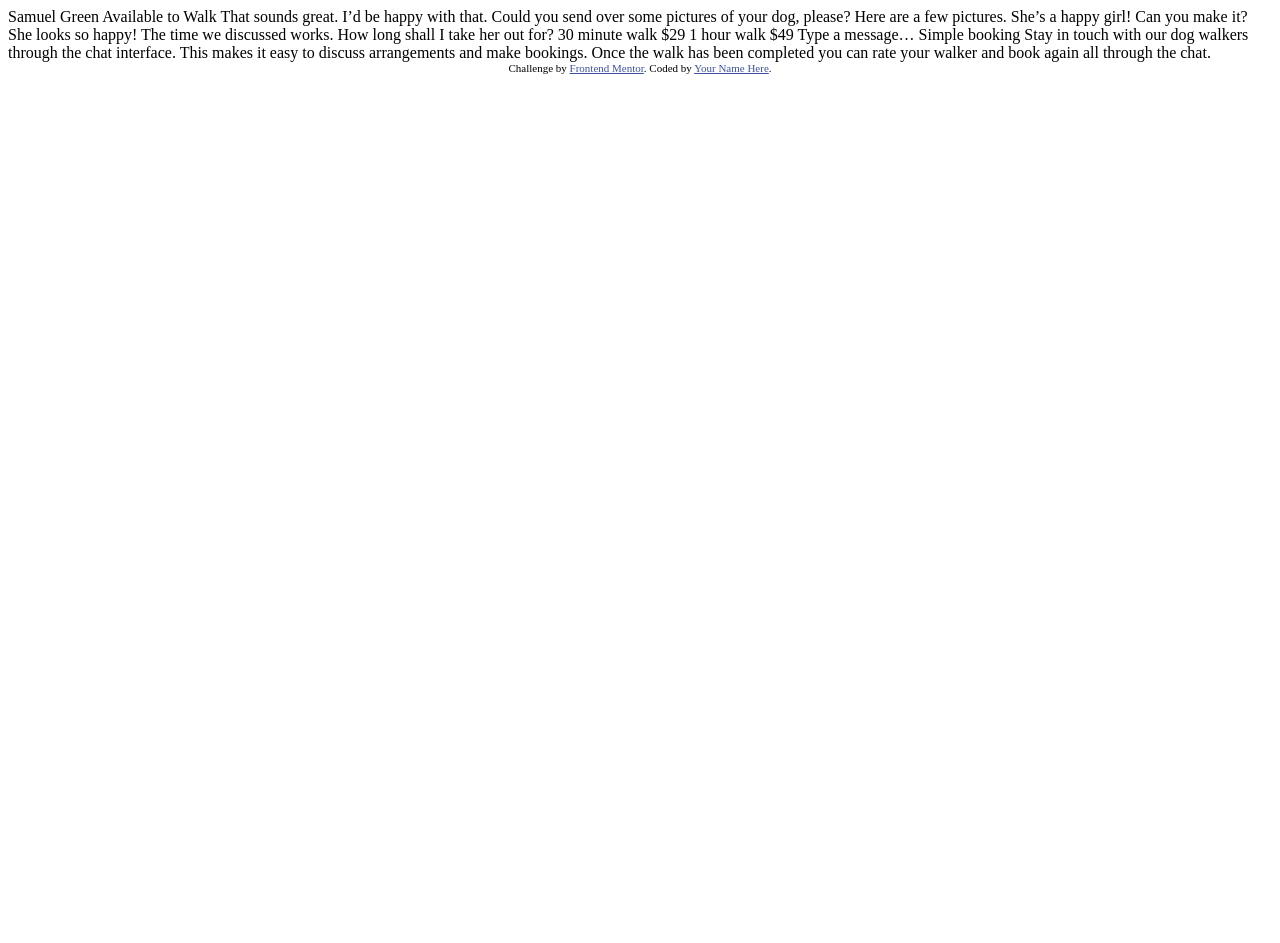
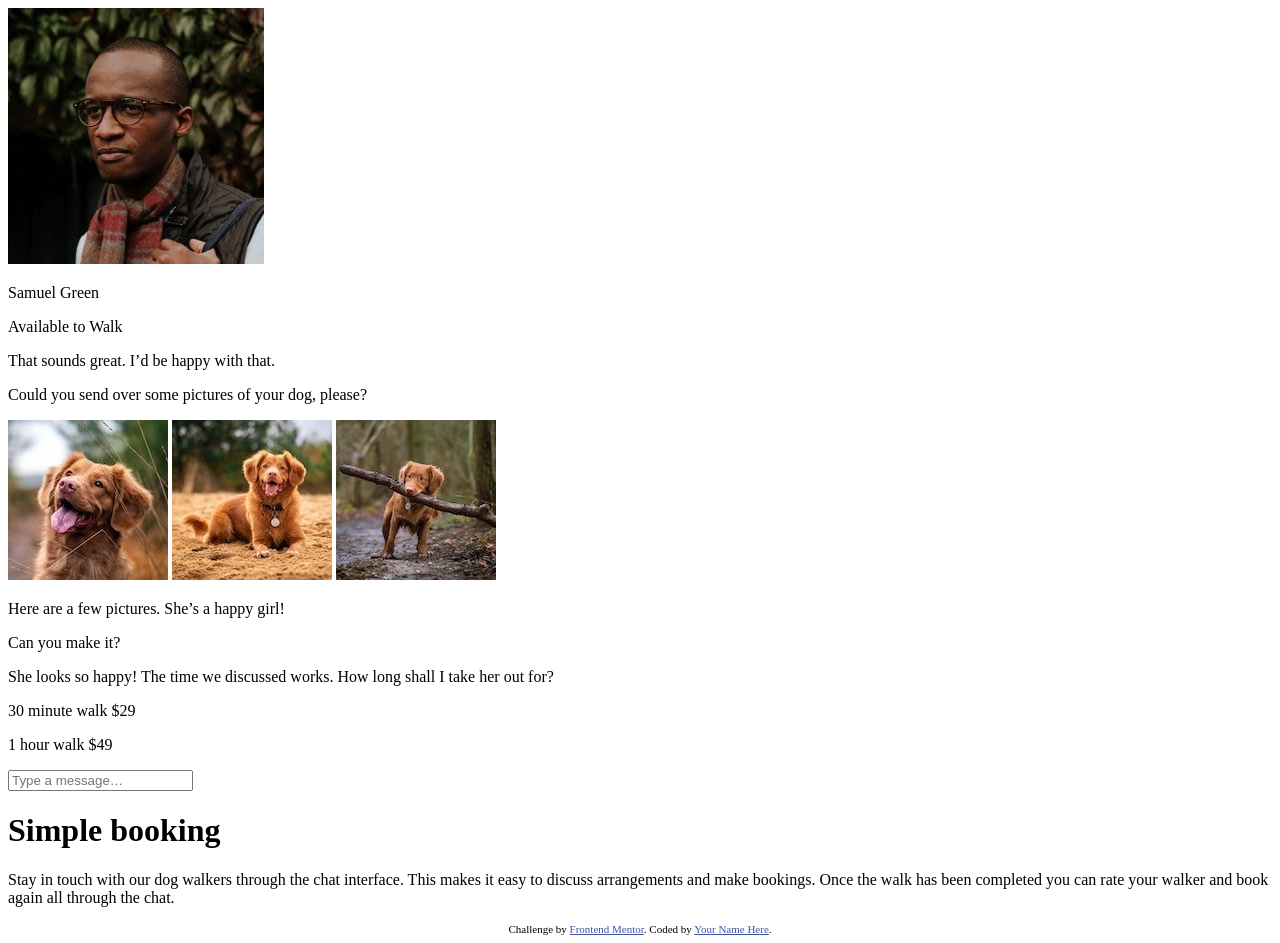
Before and after one commit to samuel-adu/chat-app-Illustration, a plain HTML site: page index.html in a window 1280 px wide. Before the commit the page ends 800 px from the top, so only its background shows below. Drawn offline with Linux system fonts and the light colour scheme.

Commit message:
add structure to the html page

```diff
--- a/index.html
+++ b/index.html
@@ -1,51 +1,78 @@
 <!DOCTYPE html>
 <html lang="en">
   <head>
-  <meta charset="UTF-8">
-  <meta name="viewport" content="width=device-width, initial-scale=1.0"> <!-- displays site properly based on user's device -->
+    <meta charset="UTF-8" />
+    <meta name="viewport" content="width=device-width, initial-scale=1.0" />
+    <!-- displays site properly based on user's device -->
 
-  <link rel="icon" type="image/png" sizes="32x32" href="./images/favicon-32x32.png">
+    <link
+      rel="icon"
+      type="image/png"
+      sizes="32x32"
+      href="./images/favicon-32x32.png"
+    />
 
     <title>Frontend Mentor | [Challenge Name Here]</title>
 
     <!-- Feel free to remove these styles or customise in your own stylesheet 👍 -->
     <style>
-    .attribution { font-size: 11px; text-align: center; }
-    .attribution a { color: hsl(228, 45%, 44%); }
+      .attribution {
+        font-size: 11px;
+        text-align: center;
+      }
+      .attribution a {
+        color: hsl(228, 45%, 44%);
+      }
     </style>
   </head>
   <body>
+    <div>
+      <img src="images/avatar.jpg" alt="Samuel green's photo" />
+      <p>Samuel Green</p>
+      <p>Available to Walk</p>
 
-  Samuel Green
-  Available to Walk
+      <p>That sounds great. I’d be happy with that.</p>
 
-  That sounds great. I’d be happy with that.
+      <p>Could you send over some pictures of your dog, please?</p>
 
-  Could you send over some pictures of your dog, please?
+      <div>
+        <img src="images/dog-image-1.jpg" alt="dog-1" />
+        <img src="images/dog-image-2.jpg" alt="dog-2" />
+        <img src="images/dog-image-3.jpg" alt="dog-3" />
+      </div>
 
-  Here are a few pictures. She’s a happy girl!
+      <p>Here are a few pictures. She’s a happy girl!</p>
 
-  Can you make it?
+      <p>Can you make it?</p>
 
-  She looks so happy! The time we discussed works. How long shall I take her out for?
+      <p>
+        She looks so happy! The time we discussed works. How long shall I take
+        her out for?
+      </p>
 
-  30 minute walk
-  $29
+      <p>30 minute walk <span>$29</span></p>
 
-  1 hour walk
-  $49
+      <p>1 hour walk <span>$49</span></p>
 
-  Type a message…
+      <input type="text" placeholder="Type a message…" />
+    </div>
 
-  Simple booking
+    <div>
+      <h1>Simple booking</h1>
 
-  Stay in touch with our dog walkers through the chat interface. This makes it easy to
-  discuss arrangements and make bookings. Once the walk has been completed you can rate
-  your walker and book again all through the chat.
+      <p>
+        Stay in touch with our dog walkers through the chat interface. This
+        makes it easy to discuss arrangements and make bookings. Once the walk
+        has been completed you can rate your walker and book again all through
+        the chat.
+      </p>
+    </div>
 
     <div class="attribution">
-    Challenge by <a href="https://www.frontendmentor.io?ref=challenge" target="_blank">Frontend Mentor</a>.
-    Coded by <a href="#">Your Name Here</a>.
+      Challenge by
+      <a href="https://www.frontendmentor.io?ref=challenge" target="_blank"
+        >Frontend Mentor</a
+      >. Coded by <a href="#">Your Name Here</a>.
     </div>
   </body>
 </html>
```
Lines whose indentation alone changed are shown as unchanged.
